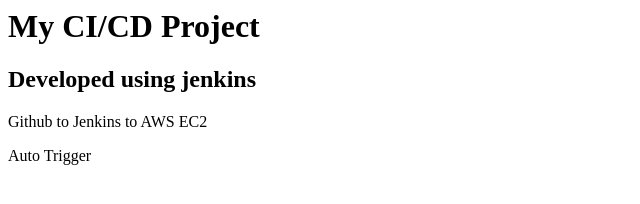
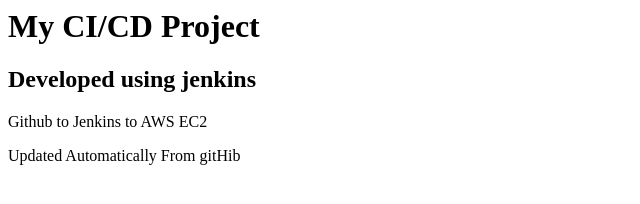
Before and after one commit to kajo421/ec2-ci-cd-demo, a plain HTML site: page index.html in a window 1280 px wide. Shown: the whole page, without its empty margins (0-640 px from the left). Drawn offline with Linux system fonts and the light colour scheme.

Commit message:
Update paragraph text in index.html

```diff
--- a/index.html
+++ b/index.html
@@ -5,7 +5,7 @@
       <h1>My CI/CD Project</h1>
       <h2>Developed using jenkins</h2>
       <p>Github to Jenkins to AWS EC2</p>
-      <p>Auto Trigger</p>
+      <p>Updated Automatically From gitHib</p>
     </body>
   </head>
 </htlm>
```
